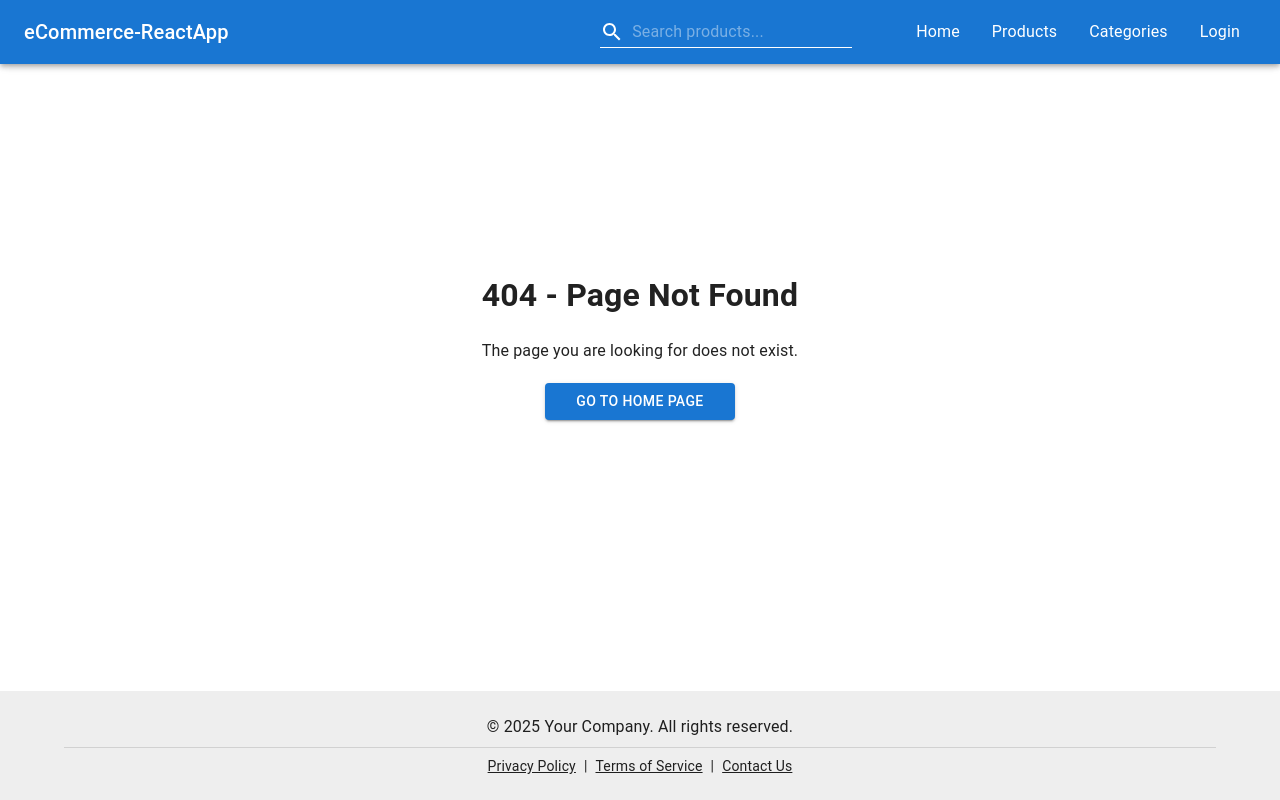
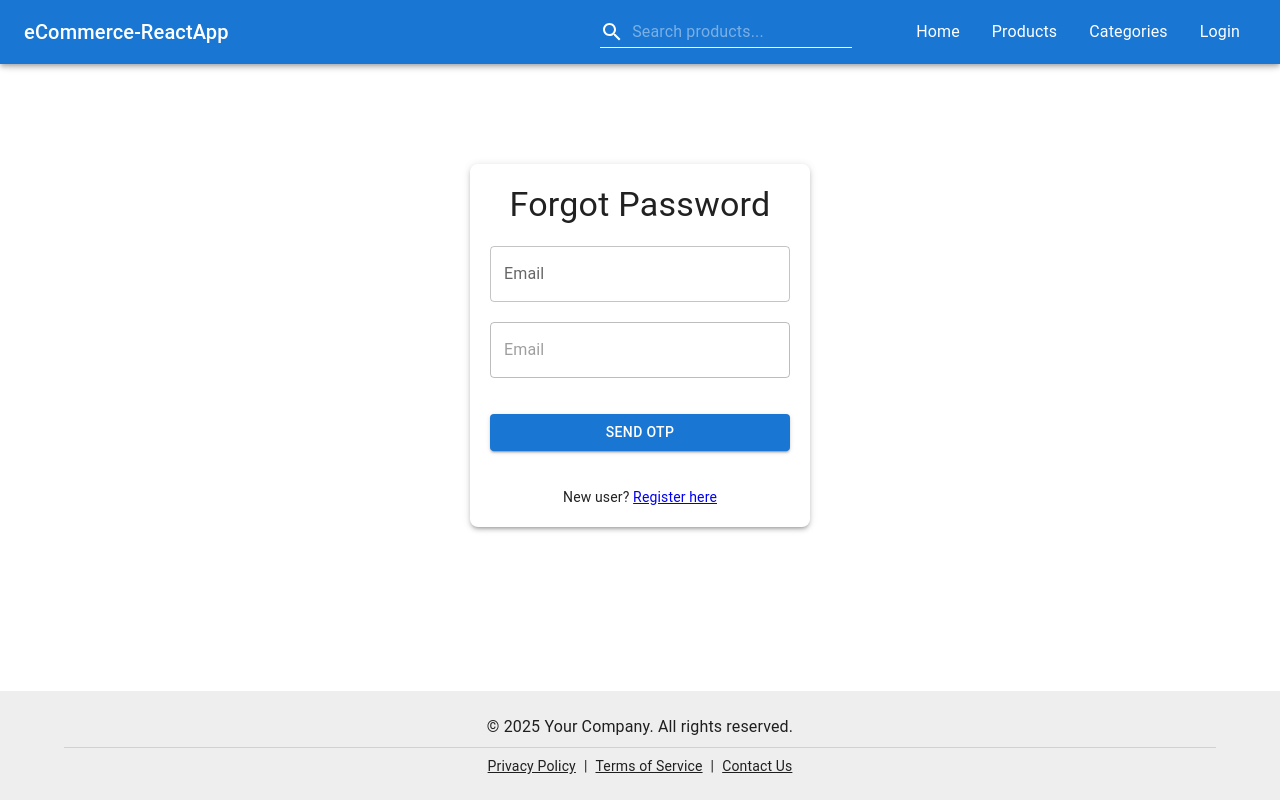
Before and after one commit to NityamZWT/eCommerce_ReactApp, a React (Vite) app: page /forgotpassword in a window 1280 px wide. Built offline with nearby package versions, Linux system fonts and the light colour scheme.

Commit message:
nodemailer and context api done

```diff
--- a/package.json
+++ b/package.json
@@ -16,6 +16,7 @@
     "@mui/material": "^6.4.3",
     "@react-spring/web": "^9.7.5",
     "jwt-decode": "^4.0.0",
+    "nodemailer": "^6.10.0",
     "react": "^19.0.0",
     "react-dom": "^19.0.0",
     "react-hook-form": "^7.54.2",
--- a/src/appRoutes.jsx
+++ b/src/appRoutes.jsx
@@ -18,6 +18,8 @@ import PrivateRouteAdmin from "./utilities/privateRouteAdmin";
 import PrivateRouteCustomer from "./utilities/privateRouteCustomer";
 import NotFound from "./components/notFound";
 
+import ForgotPassword from "./pages/forgotPasswordPage";
+
 export default function Main() {
   return (
     <Routes>
@@ -29,6 +31,8 @@ export default function Main() {
       <Route path="/register" element={<RegistrationForm />} />
       <Route path="/userprofile" element={<UserProfile />} />
       <Route path="/updateprofile" element={<UpdateProfile />} />
+      <Route path="*" element={<NotFound />}/>
+      <Route path="/forgotpassword" element={<ForgotPassword/>}/>
 
       <Route element={<PrivateRouteAdmin />}>
         {/* <Route path="/updateprofile" element={<UpdateProfile />} /> */}
@@ -44,7 +48,6 @@ export default function Main() {
         <Route path="/mycart" element={<Cart />} />
         <Route path="/orders" element={<OrderPage />} />
       </Route>
-      <Route path="*" element={<NotFound />}></Route>
     </Routes>
   );
 }
--- a/src/components/searchBar.jsx
+++ b/src/components/searchBar.jsx
@@ -15,7 +15,6 @@ export default function SearchBar({
   const [suggestions, setSuggestions] = useState([]);
   const navigate = useNavigate();
 
-  // Fetch suggestions when query changes
   useEffect(() => {
     const fetchSuggestions = async () => {
       if (query.trim() === "") {
@@ -38,7 +37,7 @@ export default function SearchBar({
       }
     };
 
-    const delayDebounce = setTimeout(fetchSuggestions, 300); // Prevents too many API calls
+    const delayDebounce = setTimeout(fetchSuggestions, 300);
     return () => clearTimeout(delayDebounce);
   }, [query]);
 
--- /dev/null
+++ b/src/pages/forgotPasswordPage.jsx
@@ -0,0 +1,92 @@
+import { Box, Button, TextField, Typography } from "@mui/material";
+import React, { useState } from "react";
+import { Link } from "react-router-dom";
+
+export default function ForgotPassword() {
+  const [isDisabled, setIsDisabled] = useState(true);
+  const [email, setEmail] = useState("");
+  const [opt, setOpt] = useState(null);
+
+  const handleOtp = async () => {
+    try {
+      const response = await fetch(`${import.meta.env.VITE_USERS_API}forgotpassword/`, {
+        method: "POST",
+        headers: { "Content-Type": "application/json" },
+        body: JSON.stringify({email, opt}),
+      });
+      const jsonData = await response.json()
+      if(!response.ok) throw new Error(jsonData.data.messsage || 'something went wrong :', error)
+        console.log('jsonData--', body);
+        setIsDisabled(false)
+        return;
+    } catch (error) {
+      alert(error.message || "servder error!");
+    }
+  };
+
+  return (
+    <>
+      <Box
+        sx={{
+          display: "flex",
+          flexDirection: "column",
+          alignItems: "center",
+          justifyContent: "center",
+          margin: "auto",
+          padding: "20px",
+          boxShadow: 3,
+          borderRadius: 2,
+          gap: "20px",
+        }}
+      >
+        <Typography variant="h4">Forgot Password</Typography>
+        <Box
+          component="form"
+          onSubmit={handleOtp}
+          sx={{
+            width: "300px",
+            display: "flex",
+            flexDirection: "column",
+            gap: "20px",
+          }}
+        >
+          <TextField
+            label="Email"
+            name="email"
+            type="email"
+            onChange={(e)=>{setEmail(e.target.value)}}
+            sx={{ width: "100%" }}
+          />
+          <TextField
+            label="Email"
+            name="email"
+            type="email"
+            sx={{ width: "100%" }}
+            disabled={isDisabled}
+          />
+
+          <Button
+            type="submit"
+            variant="contained"
+            color="primary"
+            fullWidth
+            sx={{ mt: 2 }}
+          >
+            send OTP
+          </Button>
+        </Box>
+
+        <Typography variant="body2" sx={{ mt: 2 }}>
+          New user?{" "}
+          <Link
+            component="button"
+            onClick={() => navigate("/register")}
+            sx={{ textDecoration: "underline", cursor: "pointer" }}
+          >
+            Register here
+          </Link>
+        </Typography>
+      </Box>
+    </>
+  );
+}
```
Also changed, not shown: 1 other file (tests, documents, lock files or other folders).
